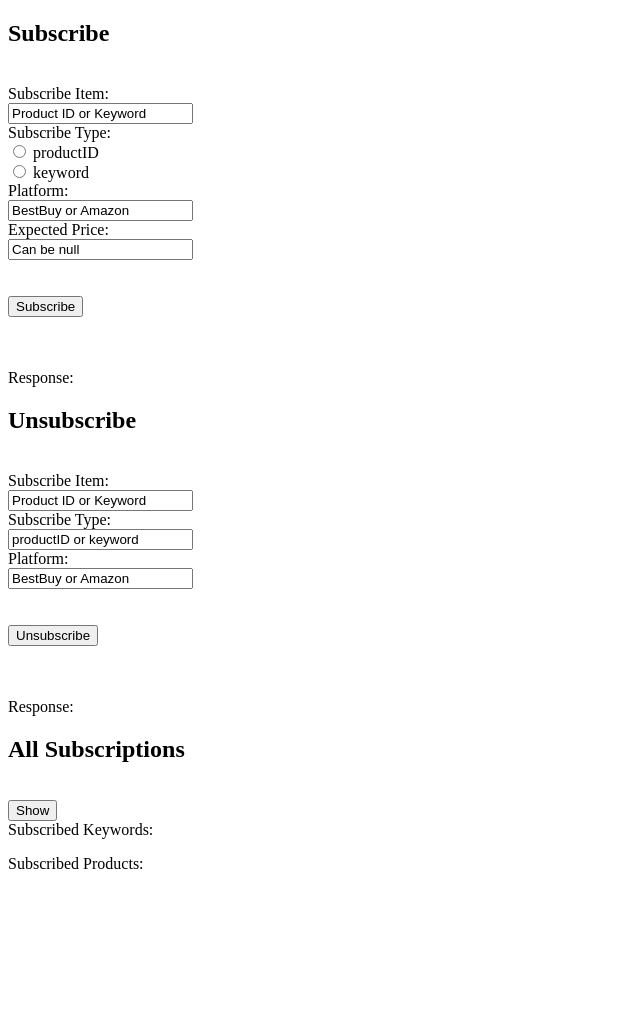
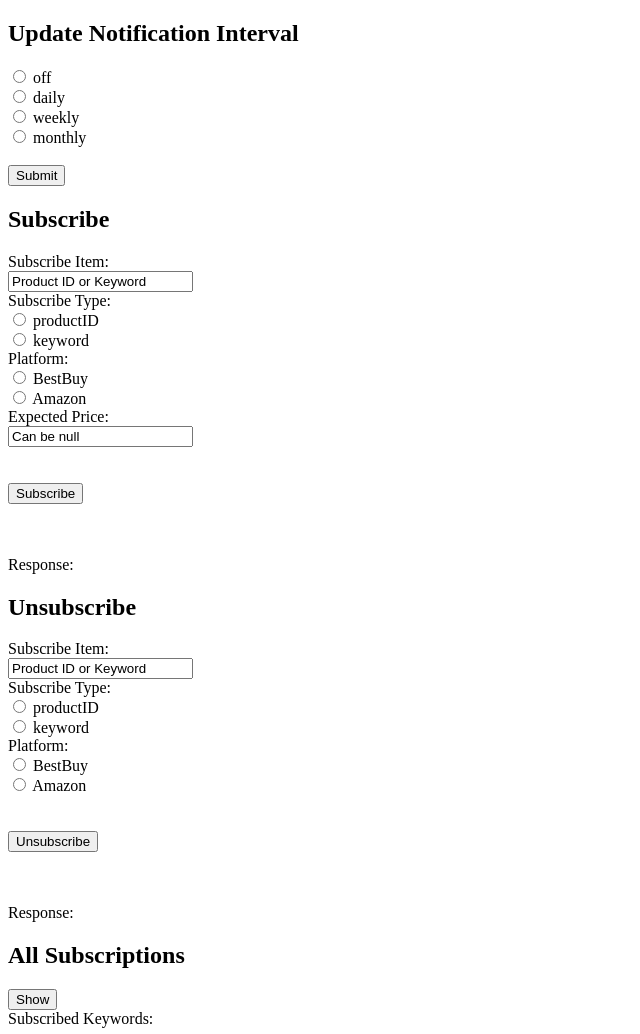
Before and after one commit to yukizhang17/LYPZ_4156_Project, a Flask app: template client/templates/front_subscribe.html in a window 1280 px wide. Shown: the top 1034 px of the page, without its empty margins (0-640 px from the left). Before the commit the page ends 869 px from the top, so only its background shows below. Run offline with Flask 2, Linux system fonts and the light colour scheme; the template is opened without the code that fills it, so the values that code supplies are empty; some libraries are stand-ins or nearby versions.

Commit message:
Update client functionality (notification)

```diff
--- a/client/templates/front_subscribe.html
+++ b/client/templates/front_subscribe.html
@@ -43,21 +43,37 @@
 <body>
     <h3 id = "status">{{user.login_status}}</h3>
 
+    <h2>Update Notification Interval</h2>
+    <form action="/update-interval" method="post">
+        <input type="radio" id="off" name="interval" value="off">
+        <label for="off">off</label><br>
+        <input type="radio" id="daily" name="interval" value="daily">
+        <label for="daily">daily</label><br>
+        <input type="radio" id="weekly" name="interval" value="weekly">
+        <label for="weekly">weekly</label><br>
+        <input type="radio" id="monthly" name="interval" value="monthly">
+        <label for="monthly">monthly</label><br>
+        <input type="hidden" id="access_token" name="access_token" value= "{{user.accesstoken}}"><br>
+        <input type="submit" value="Submit">
+    </form>
+
     <h2>Subscribe</h2>
     <form id="form1" method = "POST">
-        <input type="hidden" id="access_token" name="access_token" value= "{{user.accesstoken}}"><br>
         <label>Subscribe Item:</label><br>
         <input type="text" id="product" name="product" value="Product ID or Keyword"> <br>
         <label>Subscribe Type:</label><br>
-        <input type="radio" id="type" name="type" value="productID">
+        <input type="radio" id="productID" name="type" value="productID">
         <label for="productID">productID</label><br>
         <input type="radio" id="type" name="type" value="keyword">
         <label for="keyword">keyword</label><br>
-
         <label>Platform:</label><br>
-        <input type="text" id="platform" name="platform" value="BestBuy or Amazon"><br>
+        <input type="radio" id="bestbuy" name="platform" value="bestbuy">
+        <label for="bestbuy">BestBuy</label><br>
+        <input type="radio" id="amazon" name="platform" value="amazon">
+        <label for="amazon">Amazon</label><br>
         <label>Expected Price:</label><br>
-        <input type="text" id="expected_price" name="expected_price" value="Can be null"><br><br><br>
+        <input type="text" id="expected_price" name="expected_price" value="Can be null"><br><br>
+        <input type="hidden" id="access_token" name="access_token" value= "{{user.accesstoken}}"><br>
         <input id="subscribe_submit_button" type="submit" value="Subscribe" ><br><br><br>
     </form>
 
@@ -65,13 +81,19 @@
 
     <h2>Unsubscribe</h2>
     <form id="form2" method = "POST">
-        <input type="hidden" id="access_token2" name="access_token" value="{{user.accesstoken}}" ><br>
         <label>Subscribe Item:</label><br>
         <input type="text" id="product2" name="product" value="Product ID or Keyword"> <br>
         <label>Subscribe Type:</label><br>
-        <input type="text" id="type2" name="type" value="productID or keyword"><br>
+        <input type="radio" id="type" name="type" value="productID">
+        <label for="productID">productID</label><br>
+        <input type="radio" id="type" name="type" value="keyword">
+        <label for="keyword">keyword</label><br>
         <label>Platform:</label><br>
-        <input type="text" id="platform" name="platform" value="BestBuy or Amazon"><br><br><br>
+        <input type="radio" id="platform" name="platform" value="BestBuy">
+        <label for="bestbuy">BestBuy</label><br>
+        <input type="radio" id="platform" name="platform" value="Amazon">
+        <label for="amazon">Amazon</label><br><br>
+        <input type="hidden" id="access_token2" name="access_token" value="{{user.accesstoken}}" ><br>
         <input id="unsubscribe_submit_button" type="submit" value="Unsubscribe" ><br><br><br>
     </form>
 
@@ -79,8 +101,8 @@
 
     <h2>All Subscriptions</h2>
     <form id="form3" action="/subscription" method="post">
+        <input type="submit" value="Show">
         <input type="hidden" id="uid" name="uid" value="{{user.uid}}" ><br>
-        <input type="submit" value="Show">
     </form>
 
     <label>Subscribed Keywords:</label><br>
```
Also changed, not shown: client/app.py (+11 -13 lines).
